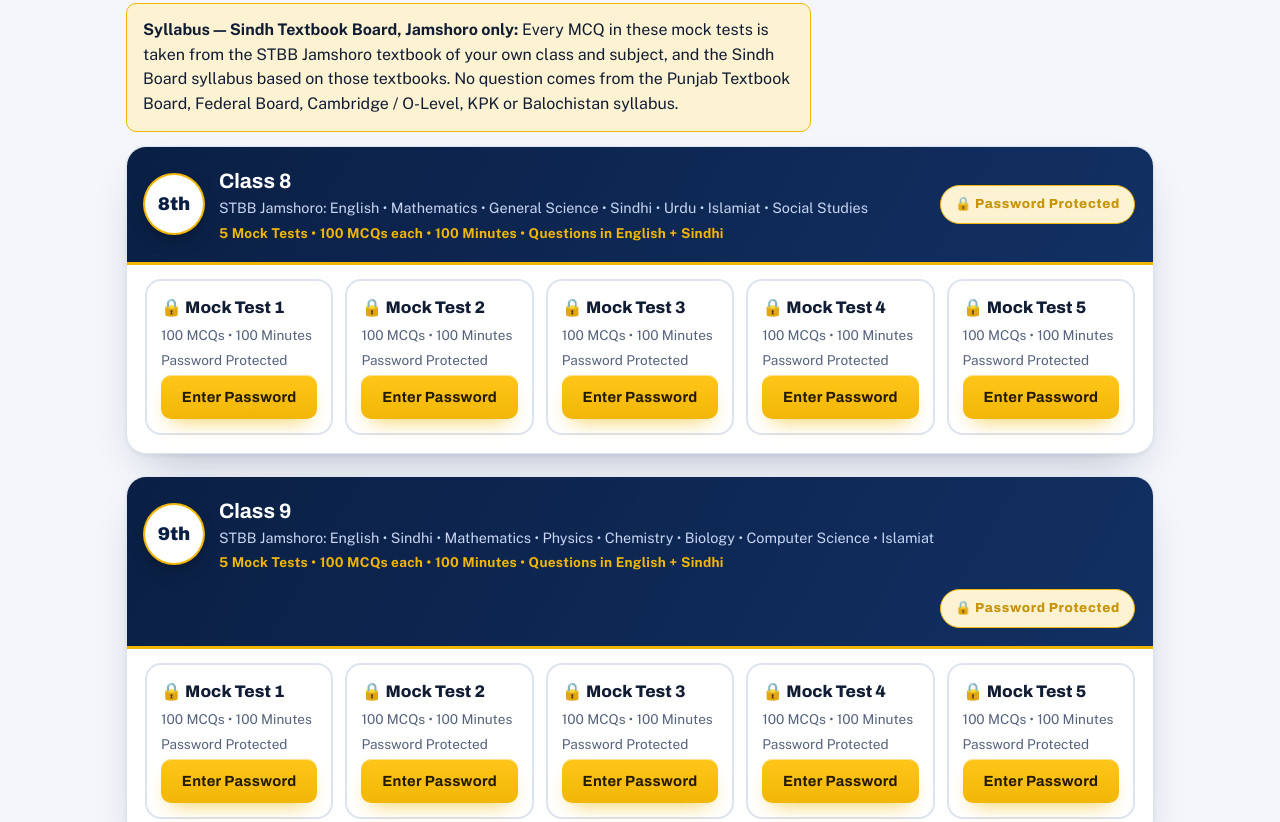
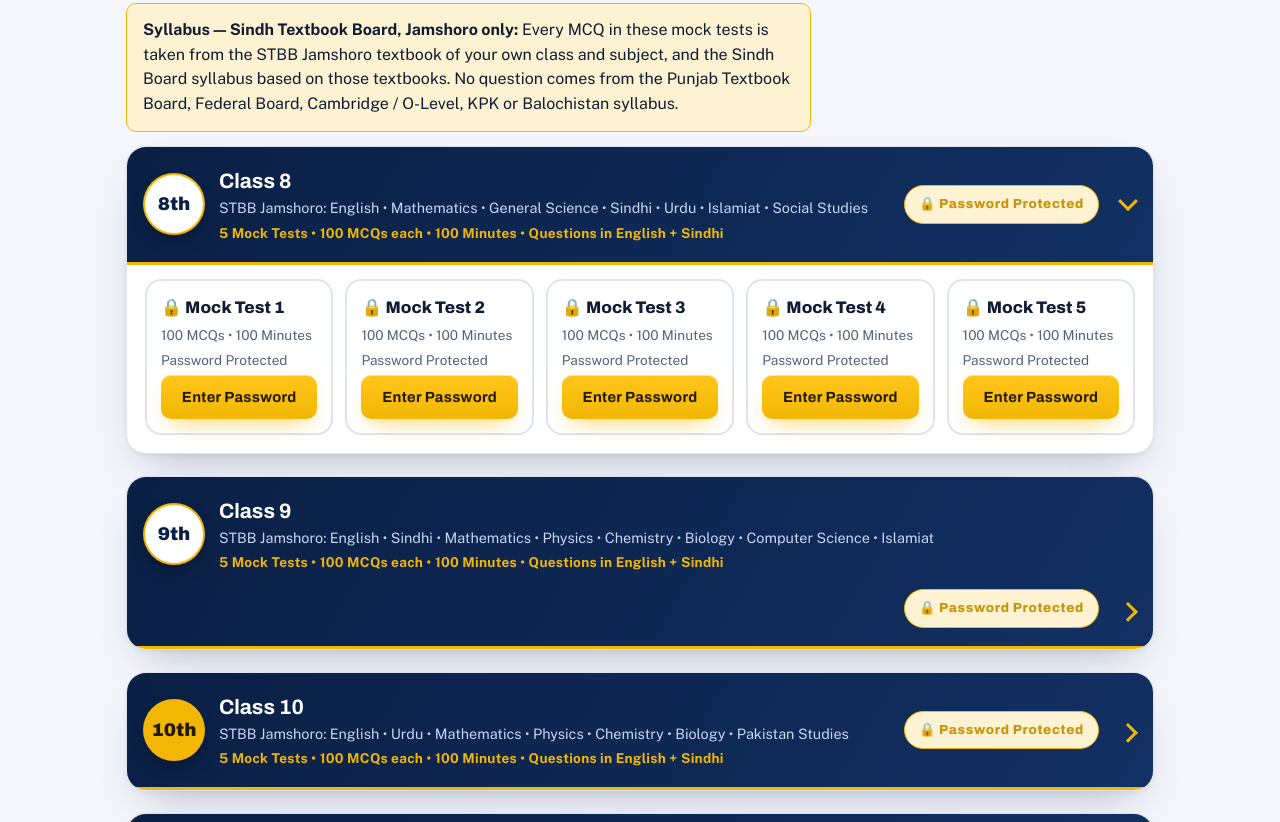
Before and after one commit to mkuk2013/mizaan-mock-tests, a plain HTML site: page index.html in a window 1280 px wide. Shown: the part 1650-2472 px from the top of the page. Drawn offline with nearby package versions, Linux system fonts and the light colour scheme.

Commit message:
Class cards as dropdown accordion: tests hidden until class header tapped, first class open by default, unlocked classes auto-open

```diff
--- a/index.html
+++ b/index.html
@@ -297,6 +297,17 @@ body{overscroll-behavior-y:none}
   @media (prefers-color-scheme: dark){#appNav button.active{color:var(--gold)}}
 }
 @media (prefers-color-scheme: dark){.class-head{background:linear-gradient(120deg,#0d2650,#123063)}}
+</style>
+<style id="accTheme">
+/* ---------- Class accordion (dropdown) ---------- */
+.class-card{scroll-margin-top:96px}
+.class-head{cursor:pointer;user-select:none;-webkit-user-select:none}
+.class-head::after{content:"";flex:0 0 auto;width:11px;height:11px;margin-left:6px;border-right:3px solid var(--gold);border-bottom:3px solid var(--gold);transform:rotate(45deg) translate(-2px,-2px);transition:transform .25s ease}
+.class-card.acc-closed .class-head::after{transform:rotate(-45deg) translate(-2px,2px)}
+.class-card.acc-closed .test-list{display:none}
+.class-card:not(.acc-closed) .test-list{animation:accIn .28s ease}
+@keyframes accIn{from{opacity:0;transform:translateY(-6px)}to{opacity:1;transform:none}}
+.acc-hint{font-size:.78rem;font-weight:700;color:#c9d6f2;letter-spacing:.03em}
 </style>
 </head>
 <body>
@@ -753,5 +764,45 @@ paintInstallBtn();
   }catch(e){}
 })();
 </script>
+
+<script id="accApp">
+(function(){
+  try{
+    var openSet={}, closedSet={};
+    function key(card){ var x=card.querySelector('h3'); return x?x.textContent.trim():''; }
+    function apply(){
+      var cards=document.querySelectorAll('#classList .class-card');
+      cards.forEach(function(card,i){
+        var k=key(card); if(!k) return;
+        var unlocked=!!card.querySelector('.unlocked-tag');
+        var open;
+        if(closedSet[k]) open=false;
+        else if(openSet[k]) open=true;
+        else if(unlocked) open=true;
+        else open=(i===0);
+        card.classList.toggle('acc-closed', !open);
+        var head=card.querySelector('.class-head');
+        if(head) head.setAttribute('aria-expanded', open?'true':'false');
+      });
+    }
+    var list=document.getElementById('classList');
+    if(list){
+      new MutationObserver(function(){ apply(); }).observe(list,{childList:true});
+      list.addEventListener('click',function(e){
+        var head=e.target.closest('.class-head');
+        if(!head||!list.contains(head)) return;
+        if(e.target.closest('button,a')) return;
+        var card=head.closest('.class-card'); if(!card) return;
+        var k=key(card);
+        var nowClosed=card.classList.toggle('acc-closed');
+        if(nowClosed){ closedSet[k]=1; delete openSet[k]; }
+        else{ openSet[k]=1; delete closedSet[k]; setTimeout(function(){ card.scrollIntoView({behavior:'smooth',block:'start'}); },40); }
+        head.setAttribute('aria-expanded', nowClosed?'false':'true');
+      });
+    }
+    apply();
+  }catch(e){}
+})();
+</script>
 </body>
 </html>
```
